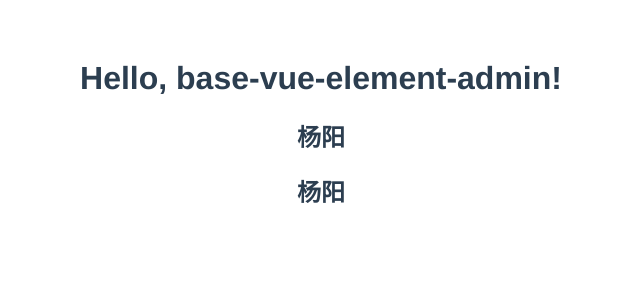
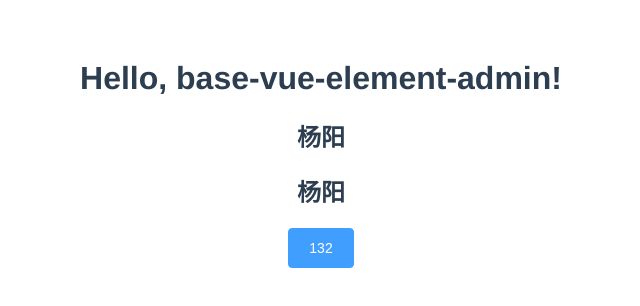
Before and after one commit to yjy93/base-vue-element-admin, a Vue app: page / in a window 1280 px wide. Shown: the top 306 px of the page, without its empty margins (319-959 px from the left). Built offline with nearby package versions, Linux system fonts and the light colour scheme.

Commit message:
- 添加 element ui

```diff
--- a/package.json
+++ b/package.json
@@ -10,6 +10,7 @@
   "dependencies": {
     "axios": "^0.19.2",
     "core-js": "^3.6.5",
+    "element-ui": "^2.13.2",
     "mockjs": "^1.1.0",
     "vue": "^2.6.11",
     "vue-i18n": "^8.21.0",
@@ -20,6 +21,8 @@
     "@vue/cli-plugin-eslint": "~4.5.0",
     "@vue/cli-service": "~4.5.0",
     "babel-eslint": "^10.1.0",
+    "babel-plugin-component": "^1.1.1",
+    "babel-preset-es2015": "^6.24.1",
     "eslint": "^6.7.2",
     "eslint-plugin-vue": "^6.2.2",
     "vue-template-compiler": "^2.6.11"
--- a/src/App.vue
+++ b/src/App.vue
@@ -3,6 +3,7 @@
         <h1>Hello, base-vue-element-admin!</h1>
         <h2>{{$t('action.name')}}</h2>
         <h2>{{$t('action.name')}}</h2>
+        <el-button type="primary">132</el-button>
     </div>
 </template>
 
--- a/src/main.js
+++ b/src/main.js
@@ -1,5 +1,6 @@
 import Vue from 'vue'
-
+import ElementUI from 'element-ui';
+import 'element-ui/lib/theme-chalk/index.css';
 import api from './api/index'
 
 import store from './store/index'
@@ -7,6 +8,7 @@ import i18n from './i18n/index'
 import App from './App.vue'
 import '../mock/index'
 
+Vue.use(ElementUI)
 Vue.use(api) // 注册使用 api 模块
 
 Vue.config.productionTip = false
```
Also changed, not shown: src/components/YYButton.vue (added, +13 -0 lines), 1 other file (tests, documents, lock files or other folders).
